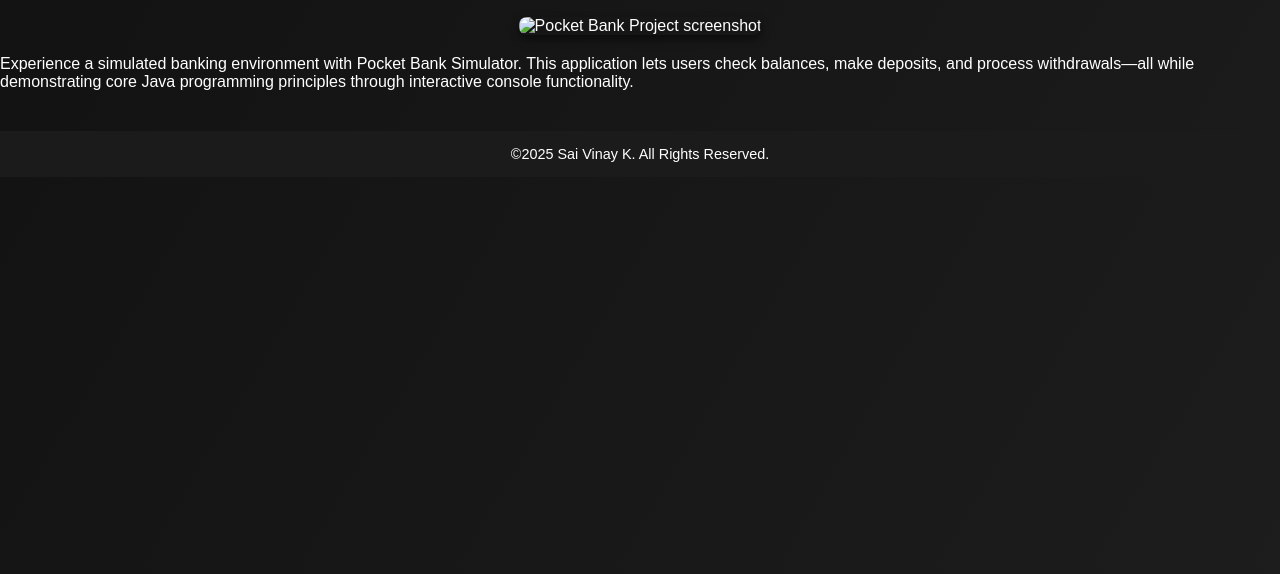
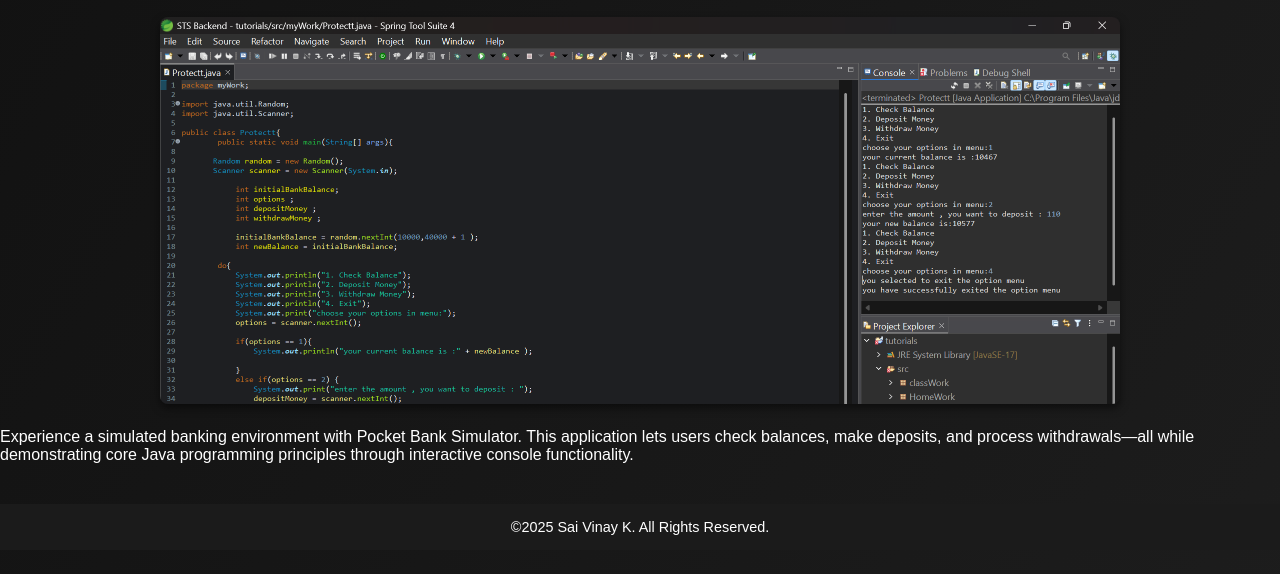
Before and after one commit to saivinay915/My-First-Portfolio, a plain HTML site: page pocket-bank.html in a window 1280 px wide. Shown: the part 78-652 px from the top of the page. Drawn offline with Linux system fonts and the light colour scheme.

Commit message:
Update pocket-bank.html

```diff
--- a/pocket-bank.html
+++ b/pocket-bank.html
@@ -22,7 +22,7 @@
     <main>
         <h1>Pocket Bank Simulator</h1>
         <div class="project-img">
-            <img src="/MY PORTFOLIO/photos/pocketBank.png" alt="Pocket Bank Project screenshot">
+            <img src="./photos/pocketBank.png" alt="Pocket Bank Project screenshot">
         </div>
         <p>
             Experience a simulated banking environment with Pocket Bank Simulator. This application lets users check
```
